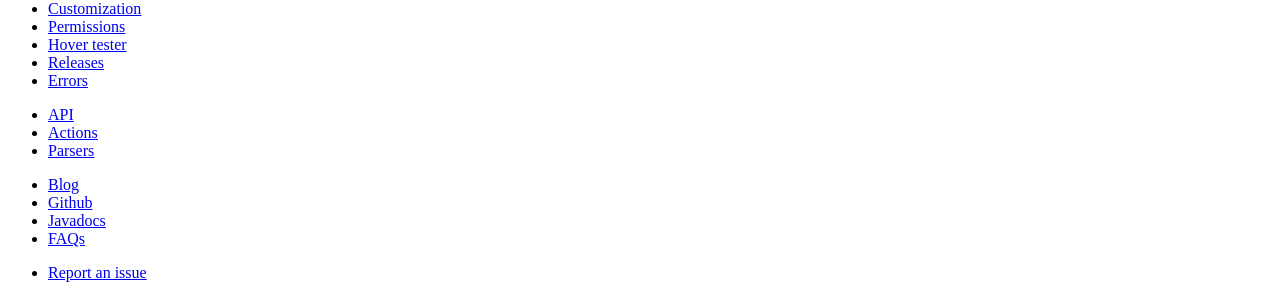
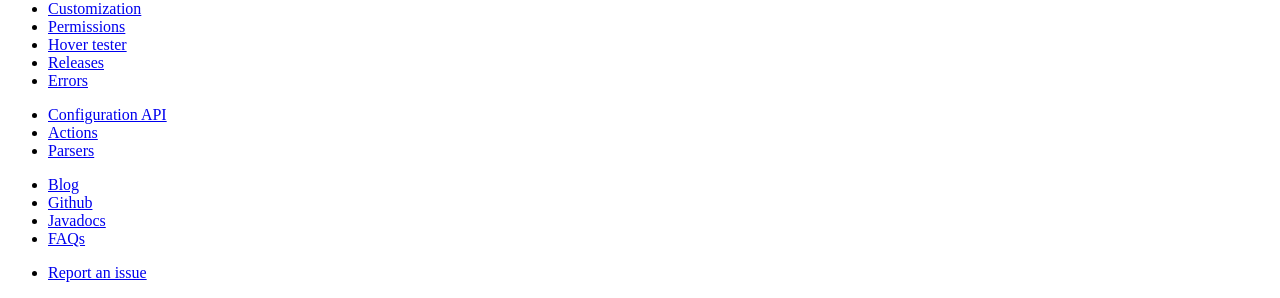
Before and after one commit to UseHover/hover-docs, a Jekyll site: the page built from index.md, in a window 1280 px wide and 900 px high. Shown: the part 415-713 px from the top of the window. Built offline with Jekyll 4.4.1, drawn with Linux system fonts in a browser that asks for light colours; nearby versions of some CDN libraries; a style sheet for code colours, icons or effects is not loaded.

Commit message:
Update sidebar.yml

```diff
--- a/_data/sidebar.yml
+++ b/_data/sidebar.yml
@@ -40,7 +40,7 @@ menu:
         url: /errors
 
   - links:
-      - page: API
+      - page: Configuration API
         url: /api
       - page: Actions
         url: /api/actions
```
